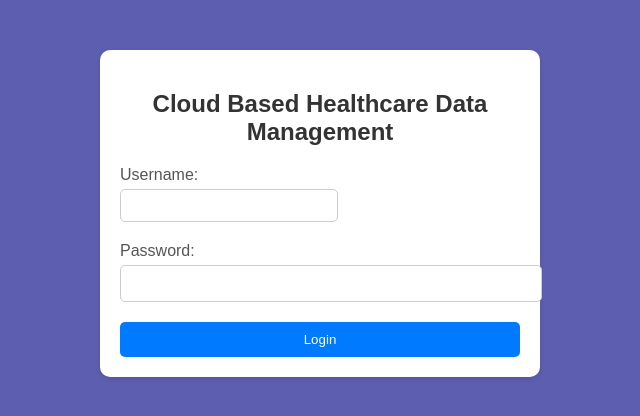
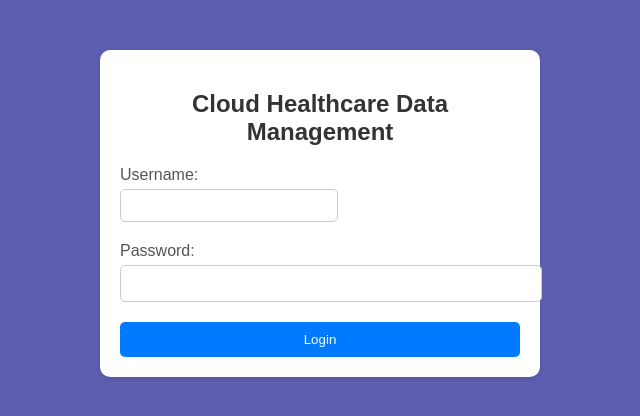
Before and after one commit to rubenjacob23/my-project, a React (Create React App) app: page / in a window 1280 px wide. Shown: the top 416 px of the page, without its empty margins (320-960 px from the left). Built offline with nearby package versions, Linux system fonts and the light colour scheme.

Commit message:
updated App.js

```diff
--- a/src/App.js
+++ b/src/App.js
@@ -41,7 +41,7 @@ const LoginPage = () => {
      {
 
     <div className="login-container">
-      <h2>Cloud Based Healthcare Data Management</h2>
+      <h2>Cloud  Healthcare Data Management</h2>
       <form onSubmit={handleFormSubmit}>
         <div className="form-group">
           <label htmlFor="username">Username:</label>
```
